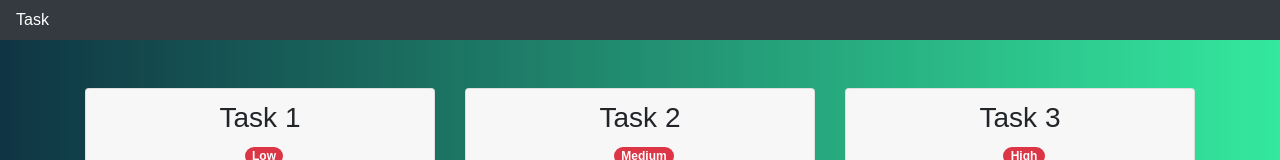
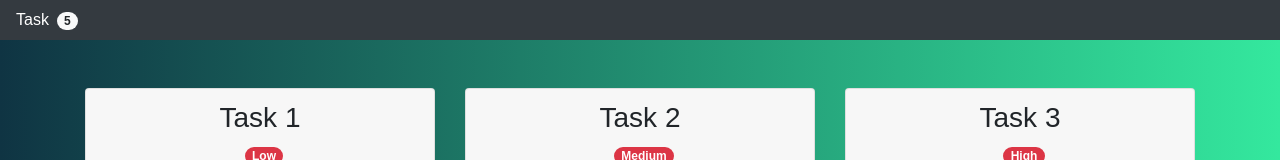
Before and after one commit to yomar-dev/first-app-react, a React (Create React App) app: page / in a window 1280 px wide. Shown: the top 160 px of the page. Built offline with nearby package versions, Linux system fonts and the light colour scheme.

Commit message:
Mostrando el número total de tareas de nuestra App.

```diff
--- a/src/App.js
+++ b/src/App.js
@@ -36,7 +36,13 @@ class App extends Component {
         return (
             <div className="App">
                 <nav className="navbar navbar-dark bg-dark">
-                    <a href="#" className="text-white">Task</a>
+                    <a href="#" className="text-white">
+                        Task
+                        <span className="badge badge-pill badge-light ml-2">
+                            {this.state.todos.length}
+                        </span>
+                    </a>
+
                 </nav>
 
                 <div className="container">
```
